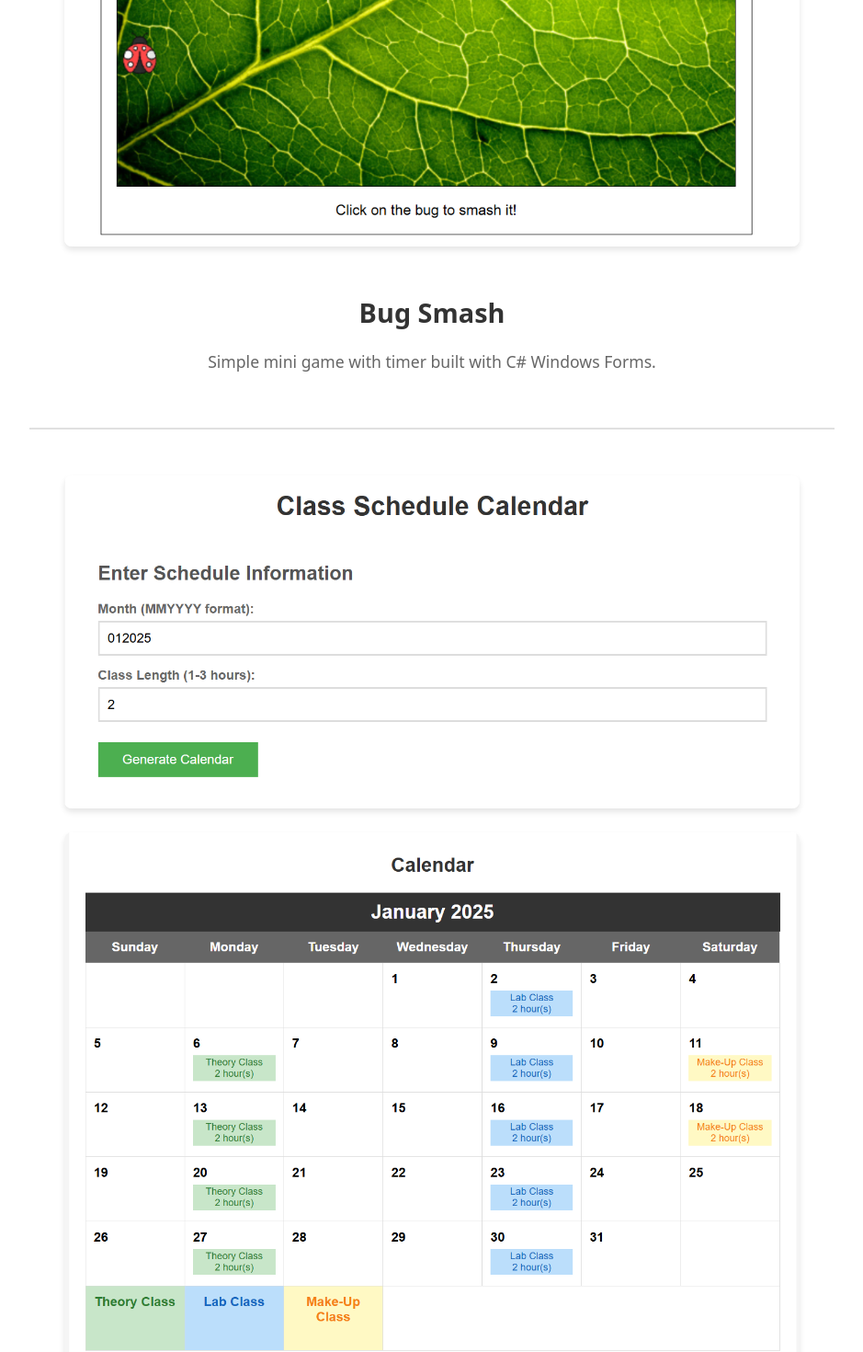
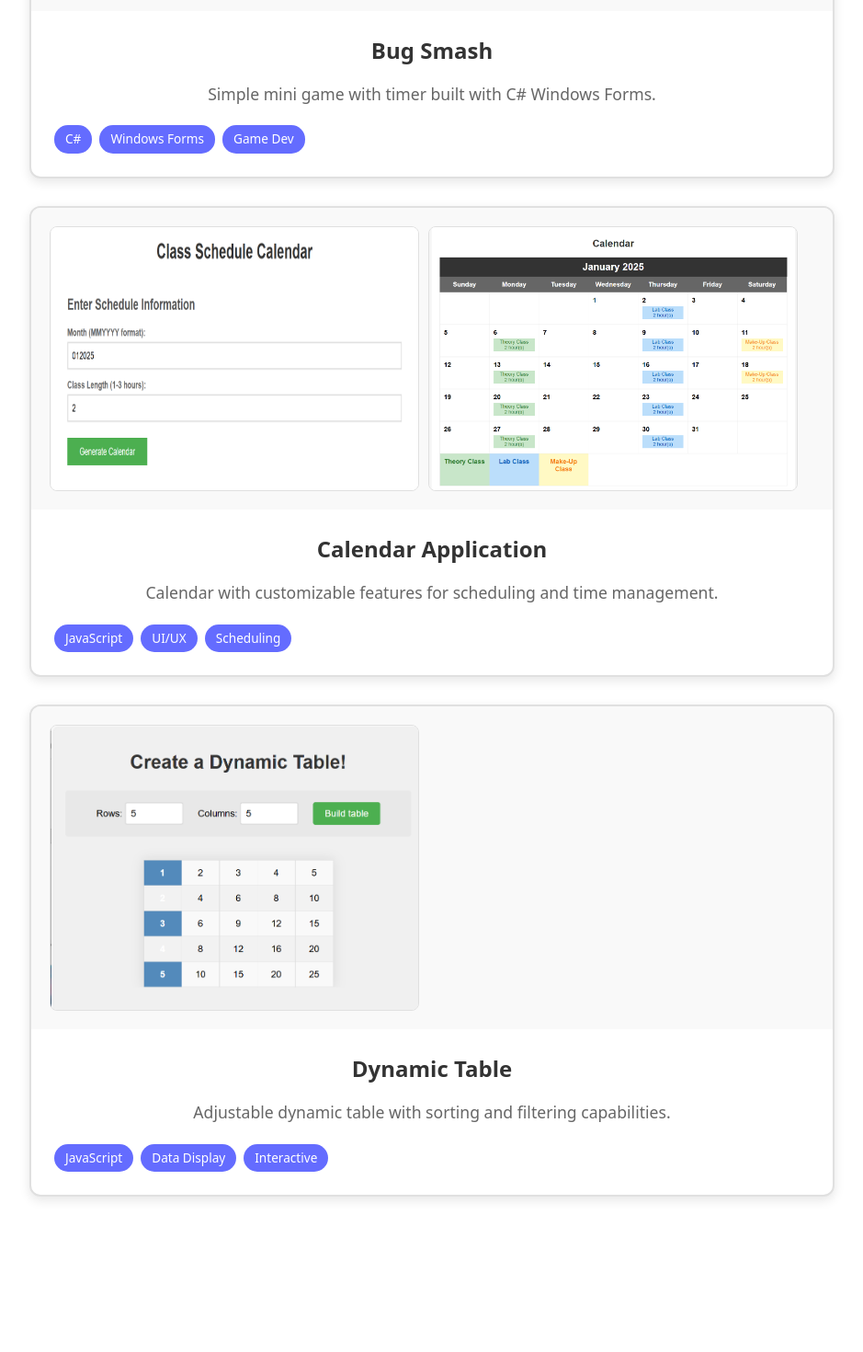
Before and after one commit to Nooom01/COMP229_Assignmnet_3, a React (Vite) app: page /projects in a window 1280 px wide. Shown: the part 660-2130 px from the top of the page at 92% size, without its empty margins (170-1109 px from the left). After the commit the page ends 2033 px from the top, so only its background shows below. Built offline with nearby package versions, Linux system fonts and the light colour scheme.

Commit message:
I hope this is final

```diff
--- a/src/project.jsx
+++ b/src/project.jsx
@@ -1,31 +1,49 @@
 export default function Project() {
+  const projectsData = [
+    {
+      title: "Bug Smash",
+      description: "Simple mini game with timer built with C# Windows Forms.",
+      images: ["/bugGame.png"],
+      tags: ["C#", "Windows Forms", "Game Dev"]
+    },
+    {
+      title: "Calendar Application",
+      description: "Calendar with customizable features for scheduling and time management.",
+      images: ["/scheduleInfo.png", "/scheduleResult.png"],
+      tags: ["JavaScript", "UI/UX", "Scheduling"]
+    },
+    {
+      title: "Dynamic Table",
+      description: "Adjustable dynamic table with sorting and filtering capabilities.",
+      images: ["/table.png"],
+      tags: ["JavaScript", "Data Display", "Interactive"]
+    }
+  ];
+
   return (
     <div className="projects-container">
       <h1>My Projects</h1>
+      <p className="section-intro">A showcase of my work and personal projects</p>
 
-      <div className="project-section">
-        <img src="/bugGame.png" alt="Bug Smash Game" />
-        <div className="project-description">
-          <h2>Bug Smash</h2>
-          <p>Simple mini game with timer built with C# Windows Forms.</p>
-        </div>
-      </div>
-
-      <div className="project-section">
-        <img src="/scheduleInfo.png" alt="Calendar Info" />
-        <img src="/scheduleResult.png" alt="Calendar Result" />
-        <div className="project-description">
-          <h2>Calendar Application</h2>
-          <p>Calendar with customizable features for scheduling and time management.</p>
-        </div>
-      </div>
-
-      <div className="project-section">
-        <img src="/table.png" alt="Dynamic Table" />
-        <div className="project-description">
-          <h2>Dynamic Table</h2>
-          <p>Adjustable dynamic table with sorting and filtering capabilities.</p>
-        </div>
+      <div className="projects-grid">
+        {projectsData.map((project, index) => (
+          <div key={index} className="project-card">
+            <div className="project-images">
+              {project.images.map((img, imgIndex) => (
+                <img key={imgIndex} src={img} alt={`${project.title} screenshot ${imgIndex + 1}`} />
+              ))}
+            </div>
+            <div className="project-content">
+              <h2>{project.title}</h2>
+              <p>{project.description}</p>
+              <div className="project-tags">
+                {project.tags.map((tag, tagIndex) => (
+                  <span key={tagIndex} className="tag">{tag}</span>
+                ))}
+              </div>
+            </div>
+          </div>
+        ))}
       </div>
 
       <style>{`
@@ -37,44 +55,84 @@ export default function Project() {
 
         .projects-container h1 {
           font-size: 2.5em;
-          margin-bottom: 40px;
+          margin-bottom: 10px;
           color: #333;
           text-align: center;
         }
 
-        .project-section {
-          margin-bottom: 50px;
-          padding-bottom: 40px;
-          border-bottom: 2px solid #e0e0e0;
+        .section-intro {
+          font-size: 1.2em;
+          color: #666;
+          text-align: center;
+          margin-bottom: 40px;
         }
 
-        .project-section:last-child {
-          border-bottom: none;
+        .projects-grid {
+          display: flex;
+          flex-direction: column;
+          gap: 30px;
         }
 
-        .project-section img {
+        .project-card {
+          background: white;
+          border: 2px solid #e0e0e0;
+          border-radius: 12px;
+          overflow: hidden;
+          box-shadow: 0 4px 12px rgba(0, 0, 0, 0.1);
+          transition: transform 0.3s, box-shadow 0.3s;
+        }
+
+        .project-card:hover {
+          transform: translateY(-5px);
+          box-shadow: 0 8px 20px rgba(0, 0, 0, 0.15);
+        }
+
+        .project-images {
+          display: flex;
+          gap: 10px;
+          padding: 20px;
+          background: #f9f9f9;
+          overflow-x: auto;
+        }
+
+        .project-images img {
           width: 100%;
-          max-width: 800px;
+          max-width: 400px;
           height: auto;
           border-radius: 8px;
-          margin-bottom: 20px;
-          box-shadow: 0 4px 6px rgba(0, 0, 0, 0.1);
+          border: 1px solid #e0e0e0;
         }
 
-        .project-description {
-          margin-top: 20px;
+        .project-content {
+          padding: 25px;
         }
 
-        .project-description h2 {
-          font-size: 1.8em;
+        .project-content h2 {
+          font-size: 1.5em;
           color: #333;
-          margin-bottom: 15px;
+          margin: 0 0 15px 0;
         }
 
-        .project-description p {
+        .project-content p {
           font-size: 1.1em;
           color: #666;
           line-height: 1.6;
+          margin: 0 0 20px 0;
+        }
+
+        .project-tags {
+          display: flex;
+          flex-wrap: wrap;
+          gap: 8px;
+        }
+
+        .tag {
+          background: #646cff;
+          color: white;
+          padding: 5px 12px;
+          border-radius: 15px;
+          font-size: 0.85em;
+          font-weight: 500;
         }
 
         @media (max-width: 768px) {
@@ -82,8 +140,21 @@ export default function Project() {
             font-size: 2em;
           }
 
-          .project-description h2 {
-            font-size: 1.5em;
+          .project-images {
+            flex-direction: column;
+            align-items: center;
+          }
+
+          .project-images img {
+            max-width: 100%;
+          }
+
+          .project-content h2 {
+            font-size: 1.3em;
+          }
+
+          .project-content {
+            padding: 20px;
           }
         }
       `}</style>
```
